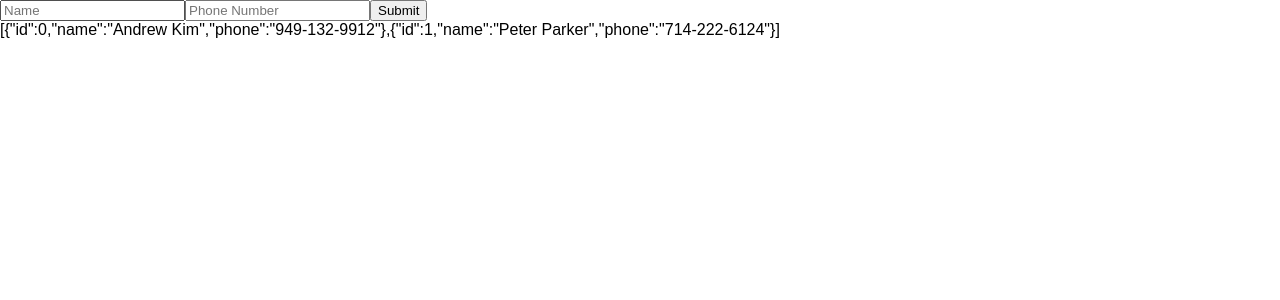
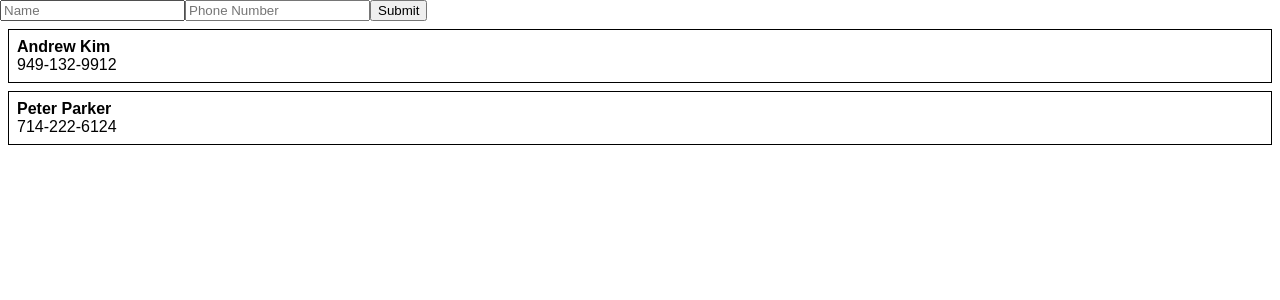
Before and after one commit to kimshuk/phone-book, a React (Create React App) app: page / in a window 1280 px wide. Shown: the top 300 px of the page. Built offline with nearby package versions, Linux system fonts and the light colour scheme.

Commit message:
data enter function added

```diff
--- a/src/App.js
+++ b/src/App.js
@@ -1,5 +1,6 @@
 import React, { Component } from "react";
 import PhoneForm from "./components/PhoneForm";
+import PhoneInfoList from "./components/PhoneInfoList";
 
 class App extends Component {
   id = 2;
@@ -26,11 +27,12 @@ class App extends Component {
   };
 
   render() {
+    console.log(this.state);
     const { information } = this.state;
     return (
       <div>
         <PhoneForm onCreate={this.handleCreate} />
-        {JSON.stringify(information)}
+        <PhoneInfoList data={this.state.information} />
       </div>
     );
   }
--- /dev/null
+++ b/src/components/PhoneInfo.js
@@ -0,0 +1,32 @@
+import React, { Component } from "react";
+
+class PhoneInfo extends Component {
+  static defaultProps = {
+    info: {
+      name: "Name",
+      phone: "949-000-0000",
+      id: 0
+    }
+  };
+
+  render() {
+    const style = {
+      border: "1px solid black",
+      padding: "8px",
+      margin: "8px"
+    };
+
+    const { name, phone, id } = this.props.info;
+
+    return (
+      <div style={style}>
+        <div>
+          <b>{name}</b>
+        </div>
+        <div>{phone}</div>
+      </div>
+    );
+  }
+}
+
+export default PhoneInfo;
--- /dev/null
+++ b/src/components/PhoneInfoList.js
@@ -0,0 +1,17 @@
+import React, { Component } from "react";
+import PhoneInfo from "./PhoneInfo";
+
+class PhoneInfoList extends Component {
+  static defaultProps = {
+    data: []
+  };
+
+  render() {
+    const { data } = this.props;
+    const list = data.map(info => <PhoneInfo key={info.id} info={info} />);
+
+    return <div>{list}</div>;
+  }
+}
+
+export default PhoneInfoList;
```
